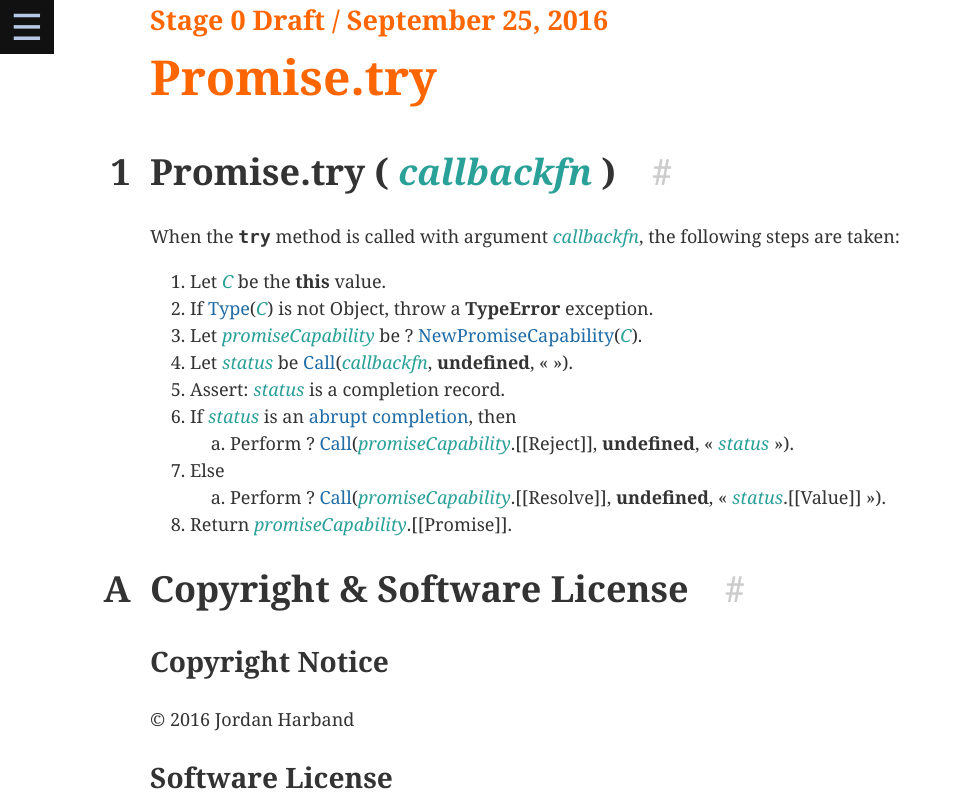
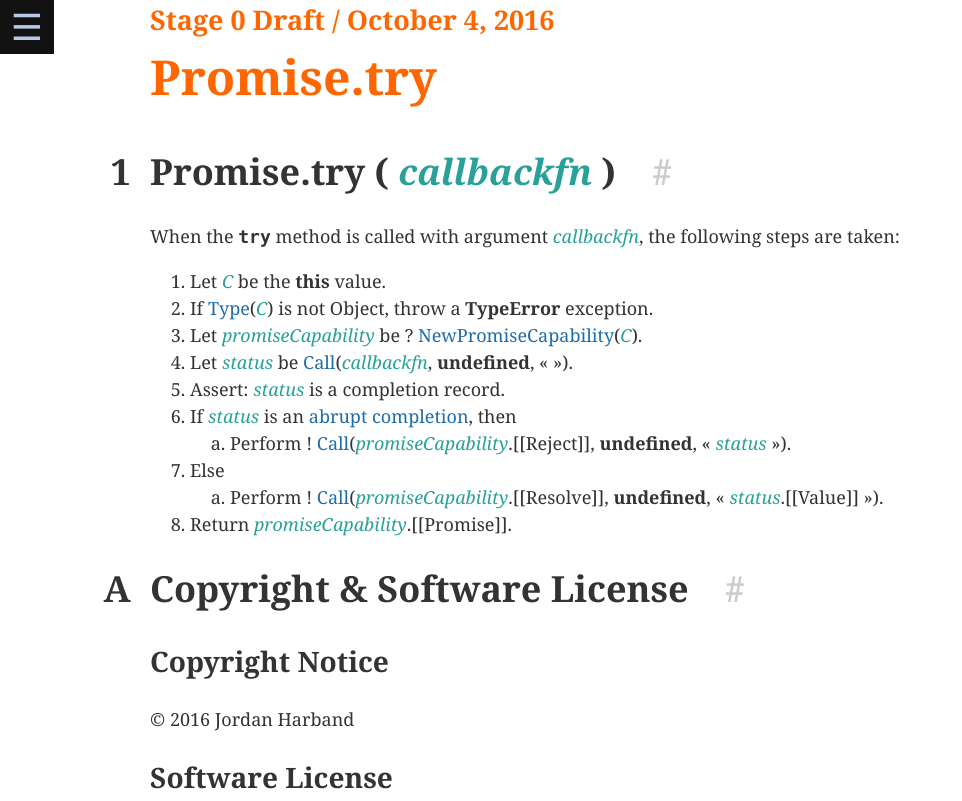
Before and after one commit to tc39/proposal-promise-try, a website: page index.html in a window 1280 px wide. Shown: the top 801 px of the page, without its empty margins (0-962 px from the left). Drawn offline with nearby package versions, Linux system fonts and the light colour scheme.

Commit message:
Update spec to note that [[Resolve]]/[[Reject]] can’t throw.

```diff
--- a/index.html
+++ b/index.html
@@ -44,7 +44,7 @@
 			</ol>
 		</div>
 	</div>
-	<h1 class="version">Stage 0 Draft / September 25, 2016</h1>
+	<h1 class="version">Stage 0 Draft / October 4, 2016</h1>
 	<h1 class="title">Promise.try</h1>
 
 	<emu-clause id="sec-promise.try">
@@ -67,14 +67,14 @@
 				<li>If <var>status</var> is an
 					<emu-xref href="#sec-completion-record-specification-type"><a href="https://tc39.github.io/ecma262/#sec-completion-record-specification-type">abrupt completion</a></emu-xref>, then
 					<ol>
-						<li>Perform ?
+						<li>Perform !
 							<emu-xref aoid="Call"><a href="https://tc39.github.io/ecma262/#sec-call">Call</a></emu-xref>(<var>promiseCapability</var>.[[Reject]],
 							<emu-val>undefined</emu-val>, « <var>status</var> »).</li>
 					</ol>
 				</li>
 				<li>Else
 					<ol>
-						<li>Perform ?
+						<li>Perform !
 							<emu-xref aoid="Call"><a href="https://tc39.github.io/ecma262/#sec-call">Call</a></emu-xref>(<var>promiseCapability</var>.[[Resolve]],
 							<emu-val>undefined</emu-val>, « <var>status</var>.[[Value]] »).</li>
 					</ol>
```
Also changed, not shown: spec.md (+2 -2 lines), 1 other file.
